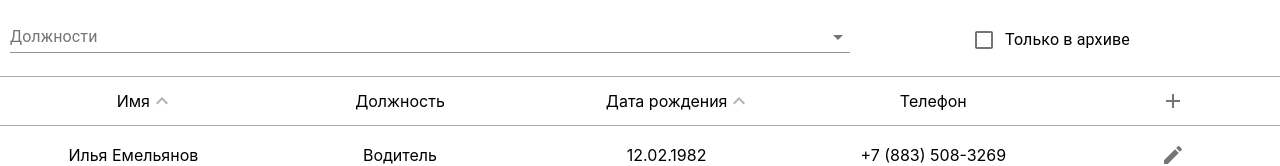
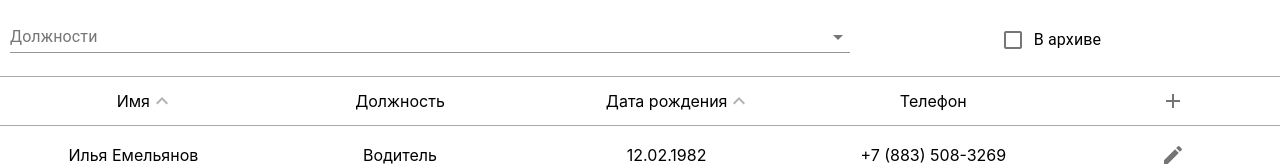
Before and after one commit to I0Andrew0I/pizzafabrika-test-task, a React (Create React App) app: page / in a window 1280 px wide. Shown: the top 166 px of the page. Built offline with nearby package versions, Linux system fonts and the light colour scheme.

Commit message:
Mini fix

```diff
--- a/src/components/EmployeesList/Filters/Filters.jsx
+++ b/src/components/EmployeesList/Filters/Filters.jsx
@@ -38,7 +38,7 @@ const Filters = ({ sorted, filtered }) => {
                 <CheckboxField
                   value={isArchive.filter}
                   onChange={handleBoolChange(isArchive.setFilter)}
-                  label={"Только в архиве"}
+                  label={"В архиве"}
                 />
               </div>
             </Grid>
```
